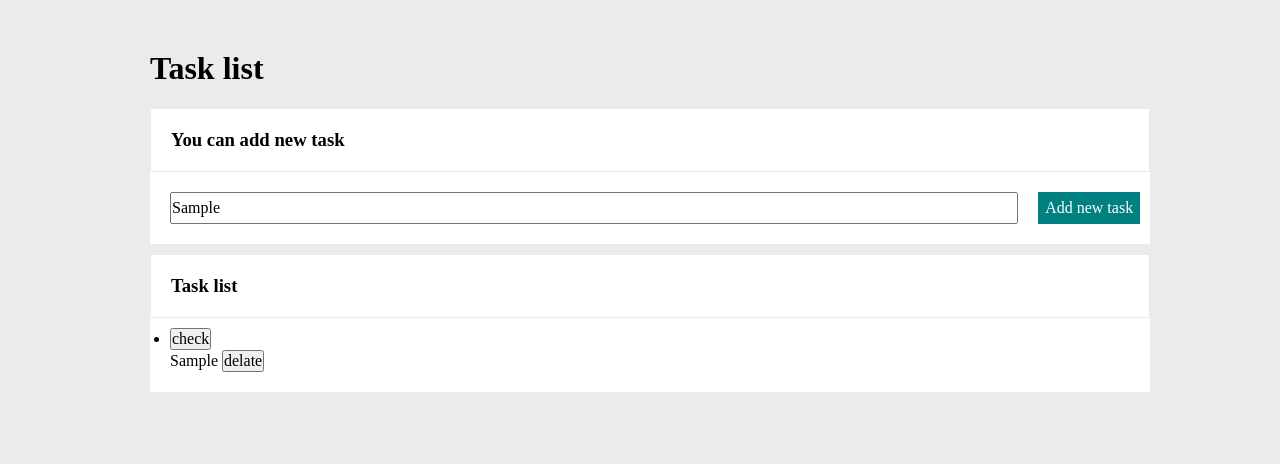
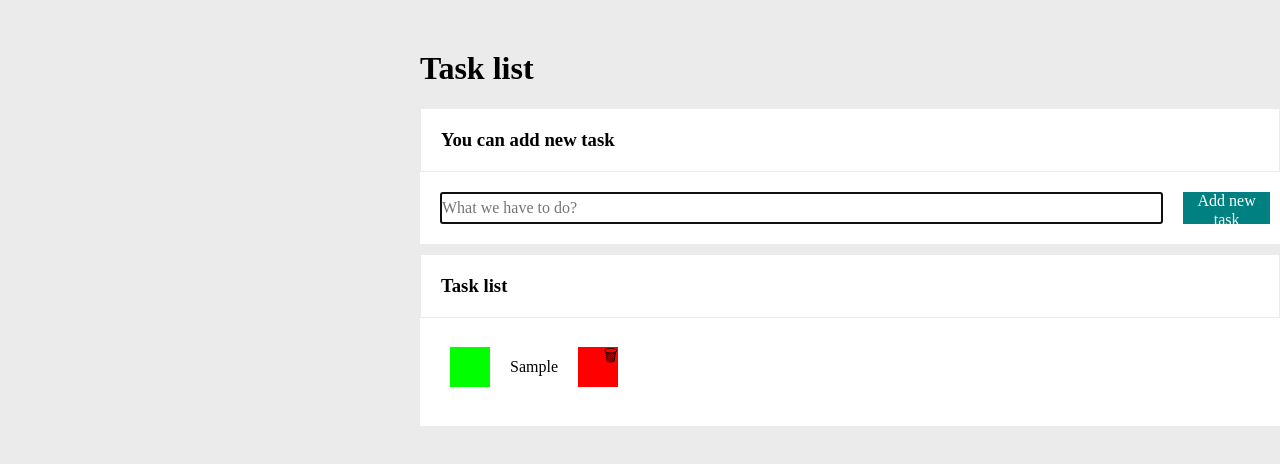
Before and after one commit to Kisielinio/JS-TaskList, a plain HTML site: page index.html in a window 1280 px wide. Both pictures are taken after typing "Sample" into the empty fields and a click on the button "Add new task". Drawn offline with nearby package versions, Linux system fonts and the light colour scheme.

Commit message:
autofill added, form clear added, buttons looks.

```diff
--- a/CSS/container.css
+++ b/CSS/container.css
@@ -17,7 +17,7 @@
     }
 }
 
-    @media   (min-width: 769px),  ( max-width: 1119px) {
+    @media   (min-width: 769px) and ( max-width: 1119px) {
         .container{
             margin-left: 150px;
         }
--- a/CSS/form.css
+++ b/CSS/form.css
@@ -4,7 +4,7 @@
     background-color: white;
 }
 
-.formTask{
+.form__task{
     display: flex;
     align-items:center;
     flex-basis: 100%;
@@ -21,9 +21,10 @@
 
 .form__list{
     padding: 10px 0px 20px 20px;
+    list-style-type: none;
 }
 
-.formButton{
+.form__button{
     display: flex;
     flex-basis: 12%;
     height: 32px;
@@ -44,11 +45,11 @@
         flex-wrap: wrap;
     }
 
-    .formTask{
+    .form__task{
         flex-basis: 100%;
     }
 
-    .formButton{
+    .form_button{
         margin: 20px 20px 0px 20px;
         flex-basis: 100%;
     }
--- a/CSS/list.css
+++ b/CSS/list.css
@@ -1,11 +1,47 @@
-.listButton--check{
-    margin-right: 50px;
+.list__buttonDone{
     display: flex;
+    width: 40px;
+    height: 40px;
+    background-color: lime;
     justify-content: flex-start;
+    border: none;
 };
 
-.listButton--delate{
-    margin-left: 20px;
+.list__buttonDone:hover {
+    border: 1px solid rgb(33, 33, 33);
+}
+
+.list__buttonDone:active {
+    border: 2px solid rgb(33, 33, 33);
+}
+
+.list__buttonRemove{
     display: flex;
+    width: 40px;
+    height: 40px;
+    background-color: red;
+    border: none;
     justify-content: flex-end;
 };
+
+.list__buttonRemove:hover {
+    border: 1px solid rgb(33, 33, 33);
+}
+
+.list__buttonRemove:active {
+    border: 2px solid rgb(33, 33, 33);
+}
+
+.list__item{
+    display: flex;
+    align-items: center;
+    padding: 10px;
+}
+
+.list__content{
+    padding: 20px;
+}
+
+.list__content--done{
+    text-decoration: line-through;
+}
--- a/JS/script.js
+++ b/JS/script.js
@@ -6,13 +6,15 @@
 
         for (const task of tasks) {
             htmlString += `
-            <li
-            ${task.done ? "style=\"text-decoration: line-through\"" : ""}
-            >
-            <button class="listButton--check">check</button>
-            ${task.content}
-            <button class="listButton--delate">delate</button>
-            </li>`
+            <li class="list__item">
+            <button class="list__buttonDone"> ${task.done ? "✔" : ""}</button>
+            <span class="list__content
+              ${task.done ? " list__content--done" : ""}">
+              ${task.content}
+            </span>
+            <button class="list__buttonRemove">🗑</button>
+            </li>
+            `;
         }
         document.querySelector(".js-list").innerHTML = htmlString;
     };
@@ -27,19 +29,16 @@
     const onFormSubmit = (event) => {
         event.preventDefault();
 
-        const newTaskContent = document.querySelector(".js-newTask").value.trim();
+        const newTaskElement = document.querySelector(".js-newTask");
+        const newTaskContent = newTaskElement.value.trim();
 
-        if (newTaskContent === "") {
-            return;
+        if (newTaskContent !== "") {
+            addNewTask(newTaskContent);
+            newTaskElement.value = "";
         }
 
-        addNewTask(newTaskContent);
+        newTaskElement.focus();
     }
-
-    const clearFrom = (newTaskContent) => {
-        newTaskContent.forEach(newTaskContent => newTaskContent.value = " ");
-
-    };
 
 
 
@@ -47,10 +46,8 @@
         render();
 
         const form = document.querySelector(".js-form");
-        const button = document.querySelector(".js-button");
 
         form.addEventListener("submit", onFormSubmit);
-        button.addEventListener("click", clearFrom);
     };
 
     init();
--- a/index.html
+++ b/index.html
@@ -19,8 +19,8 @@
     <section class="container__form">
     <h3 class="form__title">You can add new task</h3>
     <form class="form js-form">
-        <input class="js-newTask formTask" placeholder="What we have to do?" onfocus="">
-        <button class="formButton js-button">Add new task</button>
+        <input class="form__task js-newTask" placeholder="What we have to do?" autofocus name="input">
+        <button class="form__button js-button">Add new task</button>
     </form>
     <section class="container__list">
         <h3 class="form__title">Task list</h3>
```
